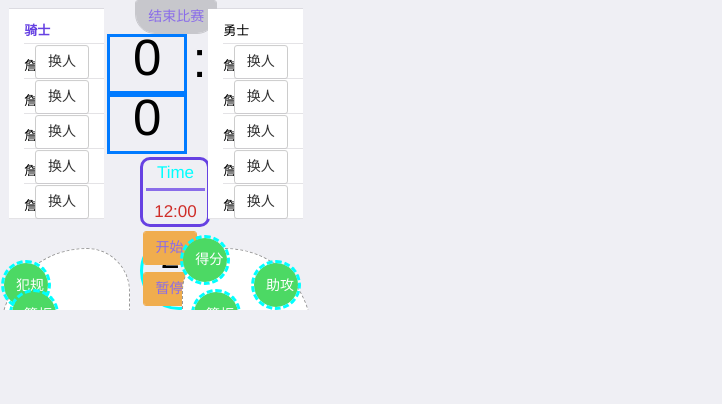
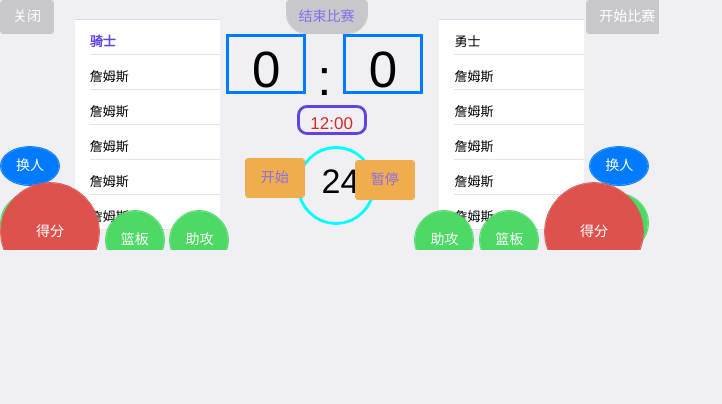
Before and after one commit to Armstrongzcl/basketball-scoreboarding, a plain HTML site: page html/standard-mode-boarding.html in a window 1280 px wide. Shown: the whole page, without its empty margins (0-722 px from the left). Drawn offline with Linux system fonts and the light colour scheme.

Commit message:
前端界面的一些更改

```diff
--- a/css/standard.mode.boarding.css
+++ b/css/standard.mode.boarding.css
@@ -23,7 +23,6 @@
 
 }
 #team1 li{
-
     height: 35px ;
 	font-size: small;
 }
@@ -68,7 +67,7 @@
 	margin-right: 35%;
 	padding: 2%;
 	width: 70px;
-	height: 70px;
+	height: 30px;
 }
 #timeControl p{
 	font-size: 1em;
@@ -100,81 +99,111 @@
 
 #bottom{
      position: absolute;
-     top:80%;
+     top:70%;
 
 }
 #buttonGroupOfTeam1{
-    border: dashed;
+    /*border: dashed;
     border-color: #999999;
     border-width: thin;
     border-top-right-radius: 50px;
     border-top-left-radius: 100px;
     border-bottom-left-radius: 30px;
-    background-color: white;
+    background-color: white;*/
 }
 #buttonGroupOfTeam2{
-
-	border: dashed;
+	/*border: dashed;
 	border-color: #999999;
 	border-width: thin;
 	border-top-right-radius: 100px;
     border-top-left-radius: 50px;
     border-bottom-right-radius: 30px;
-    background-color: white;
+    background-color: white;*/
 }
-#gameControlButton{
-	margin-top: -1em;
+/*#gameControlButton{
+	margin-left: 50%;
 	padding: 3%;
 	padding-left: 4%;
 	padding-top: 0%;
-}
+}*/
 .control-btn{
-    width: 50px;
-	height: 50px;
+    width: 60px;
+	height: 60px;
 	text-align: center;
 	border-radius: 100%;
-	border: dashed;
-	border-color:cyan;
-	margin: 0.57em;
+	/*border: dashed;*/
+	/*border-color:cyan;*/
 	margin-bottom: 0;
 }
+#startMatch{
+	margin-left: -18px;
+}
 #start{
+	margin-top: -15%;
+	margin-left: -30px;
+	width: 60px;
+	height: 40px;
 	color: #8A6DE9;
 }
 #pause{
+	margin-top: -35%;
+	margin-left:80px ;
+	margin-right: -30px;
+	/*margin-left: 100px;*/
+    margin-right: 200px;
+	width: 60px;
+	height: 40px;
 	color: #8A6DE9;
-	margin-top: 0.5em;
 }
 #score1{
-	margin-top: -1em;
-	margin-right: -0.5em;
+	margin-top: 0.5em;
+	width: 100px;
+	height: 100px;
+	/*margin-right: -0.5em;*/
+}
+#change1{
+	height: 40px;
+	margin-top: 8em;
+	margin-bottom: 0.5em;
+
 }
 #foul1{
+	margin-bottom: -0.5em;
 
-	margin-top: 0.8em;
-	margin-bottom: -0.5em;
-	margin-left: 0;
 }
 #backboard1{
-	margin-top: -1em;
+
+   margin-top: 2.5em;
 }
 #assist1{
-	margin-top: 0.8em;
+	margin-top: 2.5em;
 	margin-bottom: -0.5em;
 }
 #score2{
-	margin-top: -1em;
-	margin-left: -0.2em;
+
+	margin-top: 0.5em;
+	width: 100px;
+	height: 100px;
+
+}
+#change2{
+	height: 40px;
+	margin-left:-15px ;
+	margin-top: 8em;
+	margin-bottom: 0.5em;
 }
 #foul2{
-	margin-top: 0.8em;
+	margin-left:-15px ;
+
 	margin-bottom: -0.5em;
 	margin-right: 0;
 }
 #backboard2{
-	margin-top: -1em;
+
+	margin-top: 2.5em;
 }
 #assist2{
-	margin-top: 0.8em;
+	margin-left: 30px;
+	margin-top: 2.5em;
 	margin-bottom: -0.5em;
 }
--- a/html/standard-mode-boarding.html
+++ b/html/standard-mode-boarding.html
@@ -39,14 +39,20 @@
 		<div id="content">
 
 		<div class="mui-row" id="top">
-		<div class="mui-col-xs-4" id = "overviewOfTeam1">
+		<div class="mui-col-xs-1" id="buttonGroupOfTeam1">
+			<button class="mui-btn mui-btn-grey" id="close">关闭</button>
+			<button class="mui-btn mui-btn-blue control-btn" id="change1">换人</button>
+			<button class="mui-btn mui-btn-green control-btn" id="foul1">犯规</button>
+
+		</div>
+		<div class="mui-col-xs-3" id = "overviewOfTeam1">
 			<ul class="mui-table-view" id = "team1">
 				<li class="mui-table-view-cell" id = "teamName1">队伍1</li>
-				<li class = "mui-table-view-cell"><a>队员</a> <button class="mui-btn">换人</button></li>
-				<li class = "mui-table-view-cell"><a>队员</a><button class="mui-btn">换人</button></li>
-				<li class = "mui-table-view-cell"><a>队员</a><button class="mui-btn">换人</button></li>
-				<li class = "mui-table-view-cell"><a>队员</a><button class="mui-btn">换人</button></li>
-				<li class = "mui-table-view-cell"><a>队员</a><button class="mui-btn">换人</button></li>
+				<li class = "mui-table-view-cell"><a>队员</a></li>
+				<li class = "mui-table-view-cell"><a>队员</a></li>
+				<li class = "mui-table-view-cell"><a>队员</a></li>
+				<li class = "mui-table-view-cell"><a>队员</a></li>
+				<li class = "mui-table-view-cell"><a>队员</a></li>
 			</ul>
 
 		</div>
@@ -63,7 +69,7 @@
 
 			</div>
 			<div class="mui-col-xs-6" id = "timeControl">
-				<p id= "timeSymbol">Time</p>
+
 				<p id ="restTime">12:00</p>
 			</div>
 			<div class = "mui-col-xs-6" id = "countDown">
@@ -71,37 +77,41 @@
 			</div>
 
 		</div>
-		<div class="mui-col-xs-4" id = "overviewOfTeam2">
+		<div class="mui-col-xs-3" id = "overviewOfTeam2">
 			<ul class="mui-table-view" id= "team2">
 				<li class="mui-table-view-cell" id = "teamName2">队伍2</li>
-				<li class = "mui-table-view-cell"><a>队员</a> <button class="mui-btn">换人</button></li>
-				<li class = "mui-table-view-cell"><a>队员</a> <button class="mui-btn">换人</button></li>
-				<li class = "mui-table-view-cell"><a>队员</a> <button class="mui-btn">换人</button></li>
-				<li class = "mui-table-view-cell"><a>队员</a> <button class="mui-btn">换人</button></li>
-				<li class = "mui-table-view-cell"><a>队员</a> <button class="mui-btn">换人</button></li>
+				<li class = "mui-table-view-cell"><a>队员</a> </li>
+				<li class = "mui-table-view-cell"><a>队员</a> </li>
+				<li class = "mui-table-view-cell"><a>队员</a> </li>
+				<li class = "mui-table-view-cell"><a>队员</a> </li>
+				<li class = "mui-table-view-cell"><a>队员</a> </li>
 			</ul>
+		</div>
+		<div class="mui-col-xs-1" id="buttonGroupOfTeam2">
+			<button class="mui-btn mui-btn-grey " id="startMatch">开始比赛</button>
+			<button class="mui-btn mui-btn-blue control-btn" id="change2">换人</button>
+			<button class="mui-btn mui-btn-green control-btn" id="foul2">犯规</button>
+
 		</div>
 		</div>
 		<div class="mui-row" id="bottom">
-		<div class="mui-col-sm-5" id= "buttonGroupOfTeam1" >
-			<button class="mui-btn mui-btn-green control-btn" id="foul1">犯规</button>
+		<div class="mui-col-xs-5" >
+			<button class="mui-btn mui-btn-red control-btn" id ="score1">得分</button>
 			<button class="mui-btn mui-btn-green control-btn" id="backboard1">篮板</button>
-			<button class="mui-btn mui-btn-green control-btn" id="assist1">助攻</button>
-			<button class="mui-btn mui-btn-green control-btn" id ="score1">得分</button>
+            <button class="mui-btn mui-btn-green control-btn" id="assist1">助攻</button>
+		</div>
 
-		</div>
-		<div class="mui-col-sm-2" id = "gameControlButton">
-			<div class="mui-row">
-				<button class="mui-btn mui-btn-yellow" id="start">开始</button>
-			    <button class="mui-btn mui-btn-yellow" id ="pause">暂停</button>
+
+			<div class="mui-row mui-col-xs-2" id="ba">
+				<button class="mui-btn mui-btn-yellow mui-col-xs-6" id="start">开始</button>
+			    <button class="mui-btn mui-btn-yellow mui-col-xs-6" id ="pause">暂停</button>
 			</div>
 
-		</div>
-		<div class="mui-col-sm-5" id= "buttonGroupOfTeam2" >
-			<button class="mui-btn mui-btn-green control-btn" id="score2">得分</button>
+
+		<div class="mui-col-xs-5" >
 			<button class="mui-btn mui-btn-green control-btn" id="assist2">助攻</button>
 			<button class="mui-btn mui-btn-green control-btn" id ="backboard2">篮板</button>
-			<button class="mui-btn mui-btn-green control-btn" id="foul2">犯规</button>
+			<button class="mui-btn mui-btn-red control-btn" id="score2">得分</button>
 		</div>
 		</div>
 		</div>
--- a/js/standard-board.js
+++ b/js/standard-board.js
@@ -285,14 +285,14 @@ window.onload=function(){
         		})
         	}
         }
-        for(var i=1;i<6;i++){
-         teamName1.children[i].children[1].addEventListener('click',function(){
-         	changePlayer(this,0);
-         })
-           teamName2.children[i].children[1].addEventListener('click',function(){
-         	changePlayer(this,1);
-         })
-        }
+//      for(var i=1;i<6;i++){
+//       teamName1.children[i].children[1].addEventListener('click',function(){
+//       	changePlayer(this,0);
+//       })
+//         teamName2.children[i].children[1].addEventListener('click',function(){
+//       	changePlayer(this,1);
+//       })
+//      }
        var shortTimecount=document.getElementById("countDown");
        shortTimecount.addEventListener('click',function(){
        	status=1;
```
